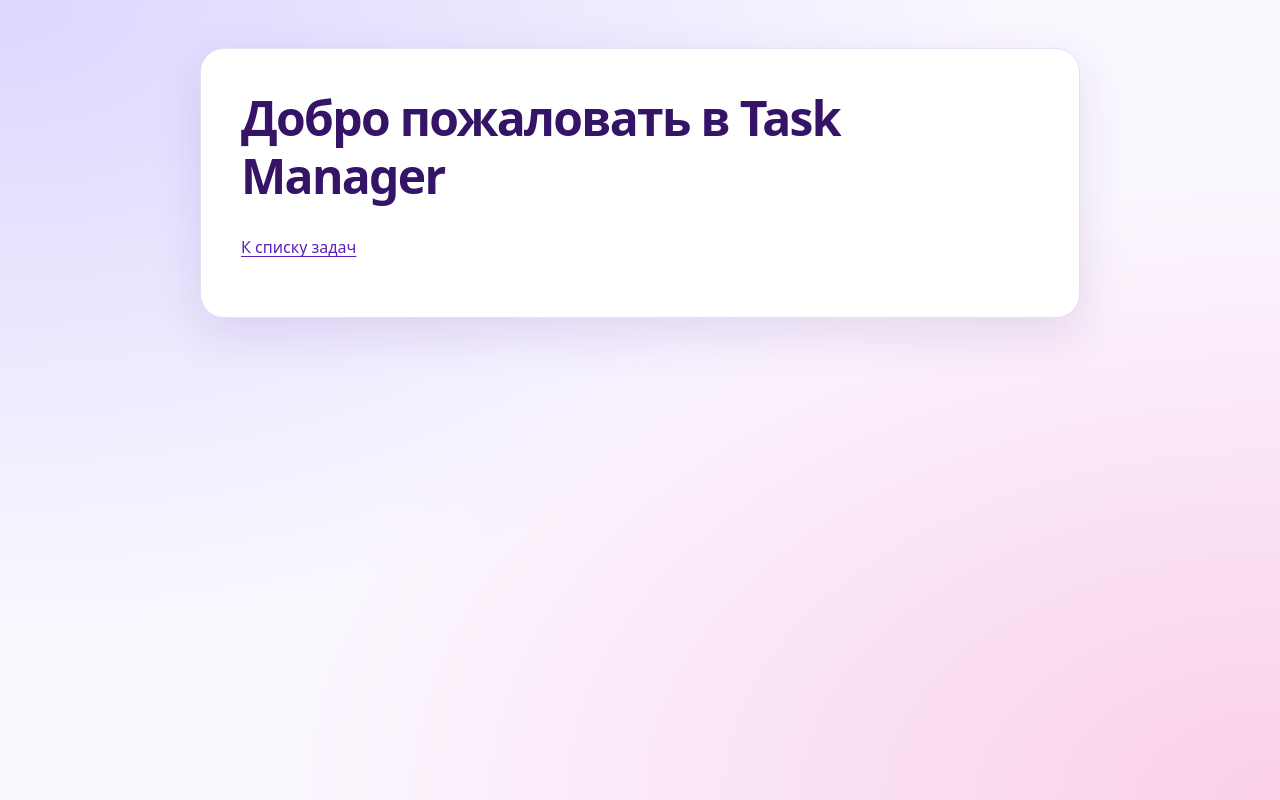
After one commit to alllexxx1/task_manager, a Flask app: page / in a window 1280 px wide. The commit adds this page. Run offline with Flask 3, Linux system fonts and the light colour scheme.

Commit message:
update css styles; add errors handlers; add welcome page handler

```diff
--- a/app.py
+++ b/app.py
@@ -30,6 +30,9 @@ def read_form() -> dict:
         "status_id": request.form.get("status_id", ""),
     }
 
+@app.route('/')
+def welcome_page():
+    return render_template('welcome_page.html')
 
 @app.route('/tasks')  # https://localhost:500/tasks
 def index():
@@ -99,5 +102,15 @@ def delete(task_id):
     return redirect(url_for('index'))
 
 
+@app.errorhandler(404)
+def not_found(error):
+    return render_template('errors/404.html'), 404
+
+
+@app.errorhandler(500)
+def server_error(error):
+    return render_template('errors/500.html'), 500
+
+
 if __name__ == '__main__':
     app.run(port=5001)
--- a/static/style.css
+++ b/static/style.css
@@ -1,17 +1,153 @@
+:root {
+  color-scheme: light;
+  --text: #20203a;
+  --accent: #5b21b6;
+  --accent-hover: #43178d;
+  --border: #d7cce8;
+  --focus: #7c3aed;
+}
+
+html {
+  min-height: 100%;
+  background:
+    radial-gradient(ellipse at top left, #ddd6fe, transparent 55%),
+    radial-gradient(ellipse at bottom right, #fbcfe8, transparent 55%),
+    #faf7ff;
+}
+
 body {
-  max-width: 800px;
-  margin: 32px auto;
-  padding: 0 16px;
-  color: #222;
-  font: 16px/1.5 sans-serif;
+  box-sizing: border-box;
+  width: calc(100% - 24px);
+  max-width: 880px;
+  margin: clamp(12px, 5vw, 48px) auto;
+  padding: clamp(16px, 5vw, 40px);
+  border: 1px solid #e8dff3;
+  border-radius: 24px;
+  background: #fff;
+  box-shadow: 0 16px 48px rgb(76 29 149 / 12%);
+  color: var(--text);
+  font: 16px/1.6 system-ui, sans-serif;
   overflow-wrap: anywhere;
 }
-a { color: #2255aa; }
-input, textarea, select, button { padding: 6px; font: inherit; max-width: 100%; box-sizing: border-box; }
-input, textarea { width: 100%; }
-button { cursor: pointer; }
-.table-wrapper { overflow-x: auto; }
-table { width: 100%; margin-top: 24px; border-collapse: collapse; }
-th, td { padding: 8px; border: 1px solid #ccc; text-align: left; }
-.error { color: #b00020; }
-.description { white-space: pre-wrap; }
+
+h1, h2, h3 {
+  color: #351366;
+  line-height: 1.2;
+}
+
+h1 {
+  margin: 0 0 0.65em;
+  font-size: clamp(2rem, 6vw, 3rem);
+  letter-spacing: -0.035em;
+}
+
+a {
+  color: var(--accent);
+  text-underline-offset: 0.18em;
+}
+
+a:hover {
+  color: var(--accent-hover);
+}
+
+input, textarea, select, button {
+  box-sizing: border-box;
+  max-width: 100%;
+  font: inherit;
+}
+
+input:not([type="checkbox"], [type="radio"], [type="range"],
+          [type="color"], [type="submit"], [type="reset"], [type="button"],
+          [type="image"], [type="hidden"]),
+textarea,
+select {
+  padding: 10px 12px;
+  border: 1px solid var(--border);
+  border-radius: 10px;
+  background: #fcfaff;
+  color: var(--text);
+}
+
+input:not([type="checkbox"], [type="radio"], [type="range"],
+          [type="color"], [type="submit"], [type="reset"], [type="button"],
+          [type="image"], [type="hidden"]),
+textarea {
+  width: 100%;
+}
+
+textarea {
+  min-height: 7rem;
+  resize: vertical;
+}
+
+input[type="checkbox"], input[type="radio"], input[type="range"] {
+  accent-color: var(--accent);
+}
+
+button, input:is([type="submit"], [type="reset"], [type="button"]) {
+  min-height: 44px;
+  padding: 9px 18px;
+  border: 0;
+  border-radius: 10px;
+  background: var(--accent);
+  color: #fff;
+  font-weight: 650;
+  cursor: pointer;
+}
+
+:is(button, input[type="submit"], input[type="reset"], input[type="button"]):hover:enabled {
+  background: var(--accent-hover);
+}
+
+:is(button, input[type="submit"], input[type="reset"], input[type="button"]):disabled {
+  opacity: 0.6;
+  cursor: default;
+}
+
+:focus-visible {
+  outline: 3px solid var(--focus);
+  outline-offset: 3px;
+}
+
+.table-wrapper {
+  margin-top: 24px;
+  overflow-x: auto;
+}
+
+table {
+  width: 100%;
+  margin-top: 24px;
+  border-collapse: collapse;
+}
+
+.table-wrapper > table {
+  margin-top: 0;
+}
+
+th, td {
+  padding: 10px 14px;
+  border: 1px solid var(--border);
+  text-align: left;
+  vertical-align: top;
+}
+
+th {
+  background: #ede4ff;
+  color: #351366;
+}
+
+tbody tr:nth-child(even) td {
+  background: #faf7ff;
+}
+
+.error {
+  padding: 8px 12px;
+  border-left: 3px solid #be123c;
+  border-radius: 6px;
+  background: #fff1f2;
+  color: #9f1239;
+}
+
+.description {
+  white-space: pre-wrap;
+}
--- /dev/null
+++ b/templates/welcome_page.html
@@ -0,0 +1,13 @@
+<!doctype html>
+<html lang="ru">
+<head>
+  <meta charset="utf-8">
+  <meta name="viewport" content="width=device-width, initial-scale=1">
+  <title>Task Manager</title>
+  <link rel="stylesheet" href="{{ url_for('static', filename='style.css') }}">
+</head>
+<body>
+  <h1>Добро пожаловать в Task Manager</h1>
+  <p><a href="{{ url_for('index') }}">К списку задач</a></p>
+</body>
+</html>
```
Also changed, not shown: templates/errors/404.html (added, +14 -0 lines), templates/errors/500.html (added, +14 -0 lines), templates/form.html (+4 -4 lines).
